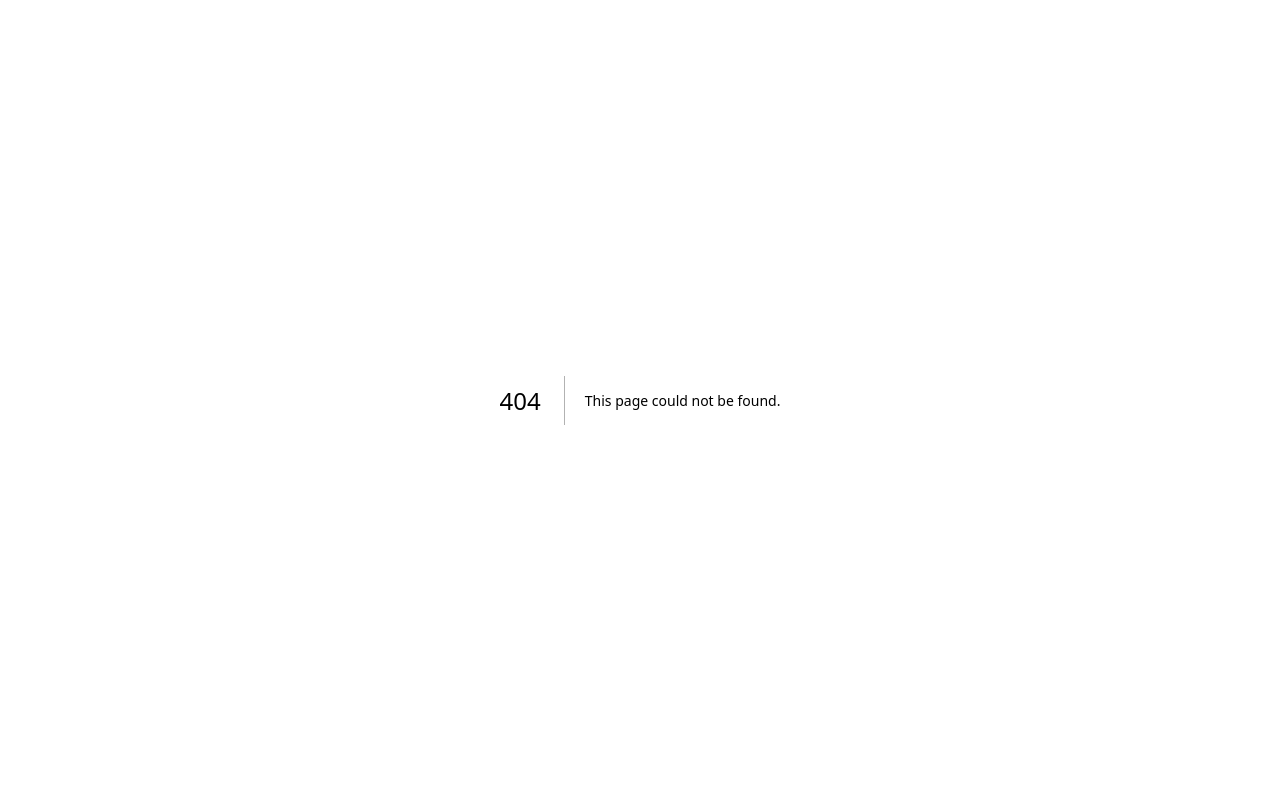
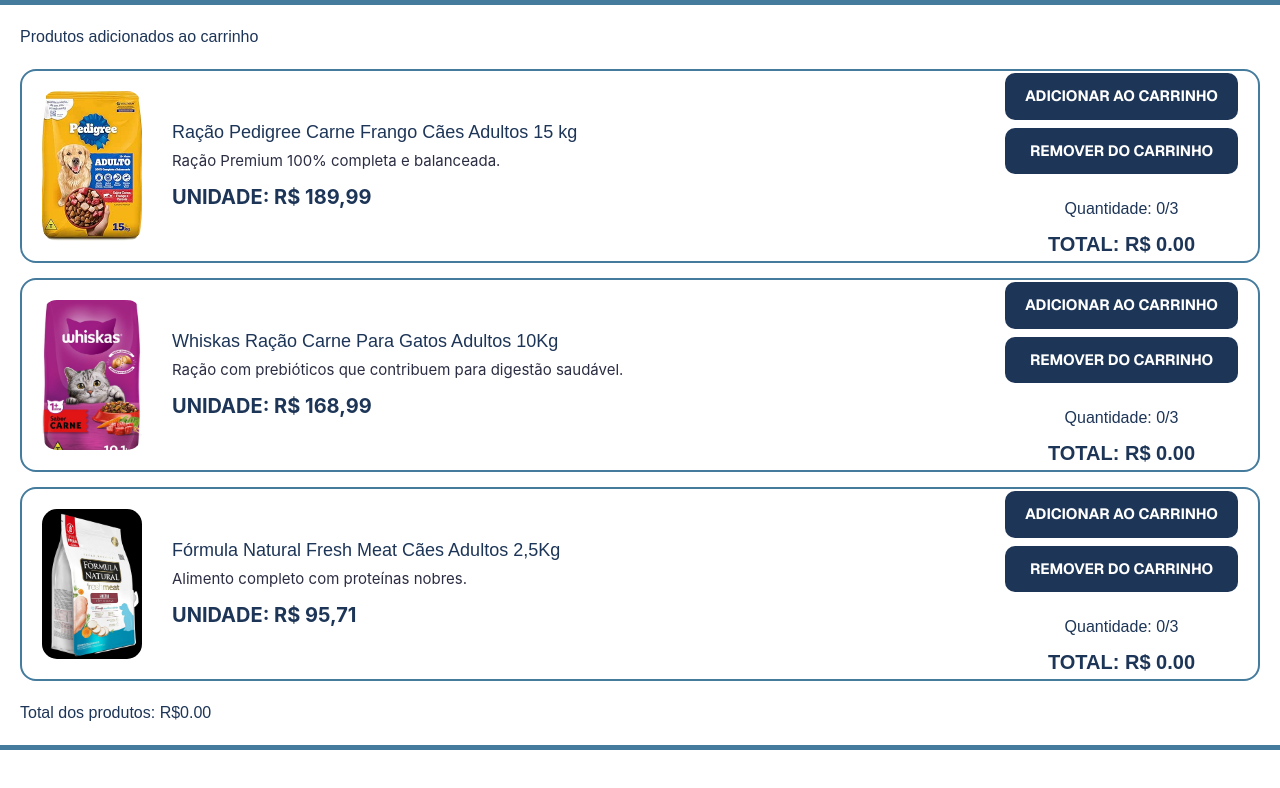
Before and after one commit to lucascesar918/Capacitacao-EJCOMP, a Next.js app: page /carrinho in a window 1280 px wide. Before the commit this address had no page. Shown: the top 788 px of the page. Built offline with nearby package versions, Linux system fonts and the light colour scheme.

Commit message:
Adição da página do carrinho
Adição de dois arquivos dentro da nova pasta ./app/carrinho , page.tsx e page.module.css

```diff
--- /dev/null
+++ b/app/carrinho/page.module.css
@@ -0,0 +1,123 @@
+:root {
+  --bg-principal: #f4f9f4;
+  --bg-cards: #ffffff;
+  --bg-branco: #ffffff;
+
+  --cor-primaria: #1d3557;
+  --cor-secundaria: #457b9d;
+
+  --cor-destaque: #e6ac39;
+
+  --texto-escuro: #2b2d42;
+  --texto-titulos: #1d3557;
+}
+
+h1, h2, h3, label {
+  font-family: "Poppins", sans-serif;
+  color: var(--texto-titulos);
+}
+
+p {
+  color: var(--texto-escuro);
+  font-family: "Inter", sans-serif;
+}
+
+.h1-carrinho {
+  margin: 20px;
+}
+
+.h2-carrinho {
+  display: flex;
+  margin: 20px;
+}
+
+.divisor-carrinho {
+  background-color: var(--cor-secundaria);
+  display: block;
+  height: 5px;
+  border: none;
+}
+
+.carrinho {
+  list-style-type: none;
+  margin: 0;
+  padding: 0;
+}
+
+.carrinho-produto {
+  display: flex;
+  align-items: center;
+  gap: 10px;
+  background-color: var(--bg-cards);
+  margin: 15px 20px;
+  border-radius: 16px;
+  border: 2px solid var(--cor-secundaria);
+  overflow: hidden;
+}
+
+.img-carrinho-produto {
+  display: flex;
+  margin: 20px;
+  width: 100%;
+  max-width: 100px;
+  height: 150px;
+  object-fit: cover;
+  border-radius: 15px;
+}
+
+.carrinho-produto-conteudo {
+  display: flex;
+  flex-direction: column;
+  justify-content: left;
+  align-items: left;
+}
+
+.carrinho-nome {
+  font-size: 18px;
+  line-height: 1.4;
+  margin-bottom: 5px;
+}
+
+.carrinho-descricao {
+  font-size: 15px;
+  margin-bottom: 10px;
+}
+
+.carrinho-preco {
+  font-size: 20px;
+  color: var(--texto-titulos);
+  font-weight: bold;
+}
+
+.carrinho-botao {
+  display: flex;
+  flex-direction: column;
+  align-items: center;
+  justify-content: center;
+  margin-left: auto;
+  padding: 0 20px 0 0;
+  gap: 8px;
+}
+
+.quantidade {
+  background: none;
+  border: none;
+  padding: 15px 0 0 0;
+}
+
+.carrinho-botao button {
+  background-color: var(--cor-primaria);
+  color: var(--bg-branco);
+  border: none;
+  border-radius: 10px;
+  padding: 12px 20px;
+  font-weight: bold;
+  font-size: 15px;
+  cursor: pointer;
+  width: 100%;
+}
+
+.carrinho-botao button:hover {
+  color: var(--cor-destaque);
+  background-color: var(--cor-secundaria);
+}
--- /dev/null
+++ b/app/carrinho/page.tsx
@@ -0,0 +1,139 @@
+'use client';
+
+import styles from "./page.module.css";
+import { useState, useEffect } from "react";
+
+interface ProdutosTipagem {
+  preco: number;
+  estoqueInicial: number;
+}
+
+type ProdutoChaves = "pedigree" | "whiskas" | "formula-natural";
+type ProdutosMapeados = Record<ProdutoChaves, ProdutosTipagem>;
+type EstoqueTipagem = Record<ProdutoChaves, number>;
+type QuantidadeTipagem = Record<ProdutoChaves, number>;
+
+const PRODUTOS: ProdutosMapeados = {
+  "pedigree": { preco: 189.99, estoqueInicial: 3 },
+  "whiskas": { preco: 168.99, estoqueInicial: 3 },
+  "formula-natural": { preco: 95.71, estoqueInicial: 3 }
+};
+
+export default function Carrinho() {
+  const [estoque, setEstoque] = useState<EstoqueTipagem>({
+    "pedigree": PRODUTOS["pedigree"].estoqueInicial,
+    "whiskas": PRODUTOS["whiskas"].estoqueInicial,
+    "formula-natural": PRODUTOS["formula-natural"].estoqueInicial
+  });
+
+  const [quantidade, setQuantidade] = useState<QuantidadeTipagem>({
+    "pedigree": 0,
+    "whiskas": 0,
+    "formula-natural": 0
+  });
+
+  const [carregado, setCarregado] = useState(false);
+
+  useEffect(() => {
+    const estoqueBruto = localStorage.getItem('estoque');
+    const quantidadeBruta = localStorage.getItem('quantidade');
+
+    if (estoqueBruto && estoqueBruto.trim().startsWith("{")) {
+      setEstoque(JSON.parse(estoqueBruto));
+    }
+    if (quantidadeBruta && quantidadeBruta.trim().startsWith("{")) {
+      setQuantidade(JSON.parse(quantidadeBruta));
+    }
+    setCarregado(true);
+  }, []);
+
+  useEffect(() => {
+    if (carregado) {
+      localStorage.setItem('estoque', JSON.stringify(estoque));
+      localStorage.setItem('quantidade', JSON.stringify(quantidade));
+    }
+  }, [estoque, quantidade, carregado]);
+
+  function adicionarAoCarrinho(chaveId: ProdutoChaves): void {
+    if (estoque[chaveId] > 0) {
+      setEstoque(prev => ({ ...prev, [chaveId]: prev[chaveId] - 1 }));
+      setQuantidade(prev => ({ ...prev, [chaveId]: prev[chaveId] + 1 }));
+    } else {
+      alert("Produto esgotado!");
+    }
+  }
+
+  function removerDoCarrinho(chaveId: ProdutoChaves): void {
+    if (quantidade[chaveId] > 0) {
+      setEstoque(prev => ({ ...prev, [chaveId]: prev[chaveId] + 1 }));
+      setQuantidade(prev => ({ ...prev, [chaveId]: prev[chaveId] - 1 }));
+    } else {
+      alert("Não há produtos no carrinho para remover!");
+    }
+  }
+
+  const totalGeral = (Object.keys(PRODUTOS) as ProdutoChaves[]).reduce((acc, chave) => {
+    return acc + (quantidade[chave] * PRODUTOS[chave].preco);
+  }, 0);
+
+  return (
+    <main>
+      <hr className={styles["divisor-carrinho"]} />
+      <h1 className={styles["h1-carrinho"]}>Produtos adicionados ao carrinho</h1>
+      <section id="carrinho">
+        <ul className={styles.carrinho}>
+          <li className={styles.carrinho}>
+            <div className={styles["carrinho-produto"]}>
+              <img src="/assets/racao1.jpg" alt="Ração Pedigree" className={styles["img-carrinho-produto"]} />
+              <div className={styles["carrinho-produto-conteudo"]}>
+                <h3 className={styles["carrinho-nome"]}>Ração Pedigree Carne Frango Cães Adultos 15 kg</h3>
+                <p className={styles["carrinho-descricao"]}>Ração Premium 100% completa e balanceada.</p>
+                <p className={styles["carrinho-preco"]}>UNIDADE: R$ 189,99</p>
+              </div>
+              <div className={styles["carrinho-botao"]}>
+                <button type="button" onClick={() => adicionarAoCarrinho('pedigree')}>ADICIONAR AO CARRINHO</button>
+                <button type="button" onClick={() => removerDoCarrinho('pedigree')}>REMOVER DO CARRINHO</button>
+                <label className={styles.quantidade}>Quantidade: <span>{quantidade['pedigree']}</span>/3</label>
+                <label className={styles["carrinho-preco"]}>TOTAL: R$ <span>{(quantidade['pedigree'] * PRODUTOS['pedigree'].preco).toFixed(2)}</span></label>
+              </div>
+            </div>
+          </li>
+          <li className={styles.carrinho}>
+            <div className={styles["carrinho-produto"]}>
+              <img src="/assets/racao2.jpg" alt="Ração Whiskas" className={styles["img-carrinho-produto"]} />
+              <div className={styles["carrinho-produto-conteudo"]}>
+                <h3 className={styles["carrinho-nome"]}>Whiskas Ração Carne Para Gatos Adultos 10Kg</h3>
+                <p className={styles["carrinho-descricao"]}>Ração com prebióticos que contribuem para digestão saudável.</p>
+                <p className={styles["carrinho-preco"]}>UNIDADE: R$ 168,99</p>
+              </div>
+              <div className={styles["carrinho-botao"]}>
+                <button type="button" onClick={() => adicionarAoCarrinho('whiskas')}>ADICIONAR AO CARRINHO</button>
+                <button type="button" onClick={() => removerDoCarrinho('whiskas')}>REMOVER DO CARRINHO</button>
+                <label className={styles.quantidade}>Quantidade: <span>{quantidade['whiskas']}</span>/3</label>
+                <label className={styles["carrinho-preco"]}>TOTAL: R$ <span>{(quantidade['whiskas'] * PRODUTOS['whiskas'].preco).toFixed(2)}</span></label>
+              </div>
+            </div>
+          </li>
+          <li className={styles.carrinho}>
+            <div className={styles["carrinho-produto"]}>
+              <img src="/assets/racao3.jpg" alt="Ração Fórmula Natural" className={styles["img-carrinho-produto"]} />
+              <div className={styles["carrinho-produto-conteudo"]}>
+                <h3 className={styles["carrinho-nome"]}>Fórmula Natural Fresh Meat Cães Adultos 2,5Kg</h3>
+                <p className={styles["carrinho-descricao"]}>Alimento completo com proteínas nobres.</p>
+                <p className={styles["carrinho-preco"]}>UNIDADE: R$ 95,71</p>
+              </div>
+              <div className={styles["carrinho-botao"]}>
+                <button type="button" onClick={() => adicionarAoCarrinho('formula-natural')}>ADICIONAR AO CARRINHO</button>
+                <button type="button" onClick={() => removerDoCarrinho('formula-natural')}>REMOVER DO CARRINHO</button>
+                <label className={styles.quantidade}>Quantidade: <span>{quantidade['formula-natural']}</span>/3</label>
+                <label className={styles["carrinho-preco"]}>TOTAL: R$ <span>{(quantidade['formula-natural'] * PRODUTOS['formula-natural'].preco).toFixed(2)}</span></label>
+              </div>
+            </div>
+          </li>
+        </ul>
+        <h2 className={styles["h2-carrinho"]}>Total dos produtos: R$ <span>{totalGeral.toFixed(2)}</span></h2>
+      </section>
+      <hr className={styles["divisor-carrinho"]} />
+    </main>
+  );
+}
```
